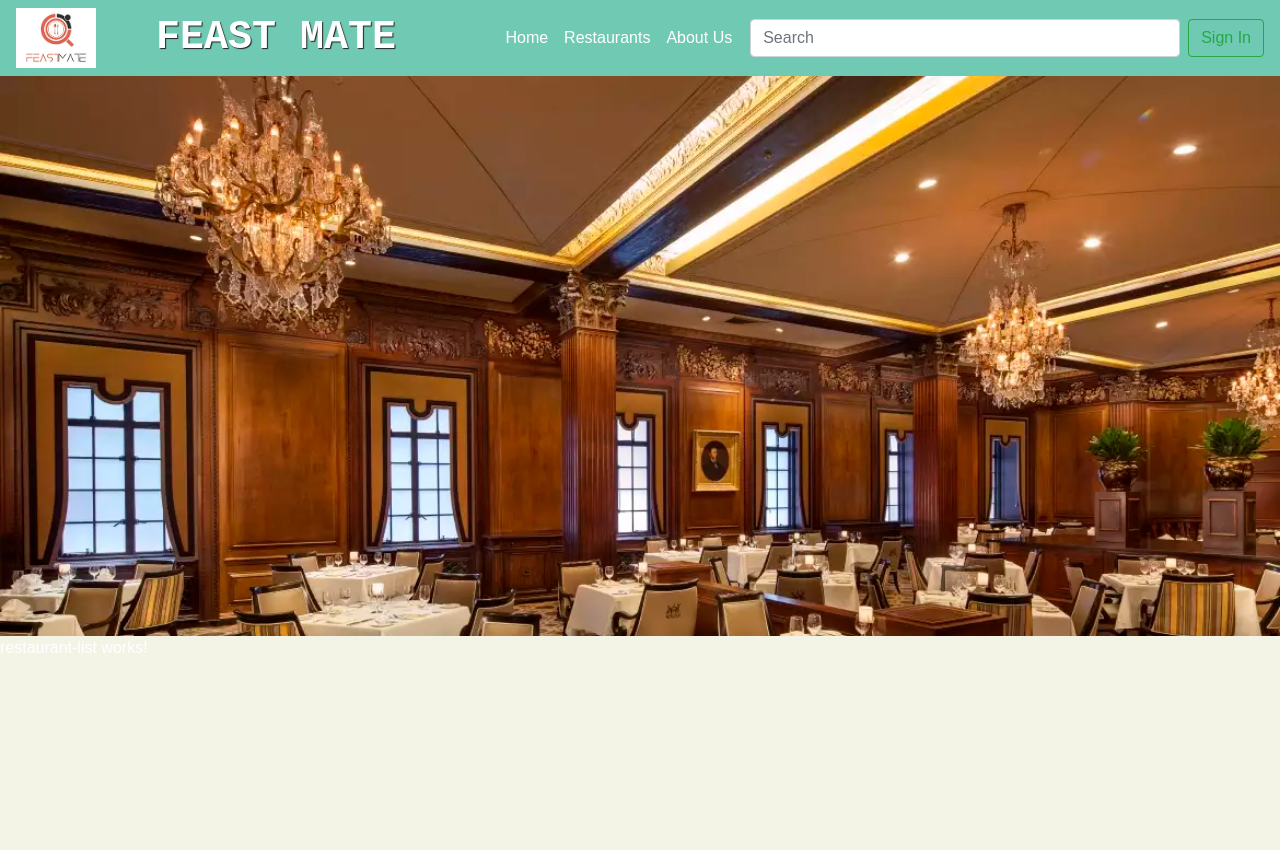
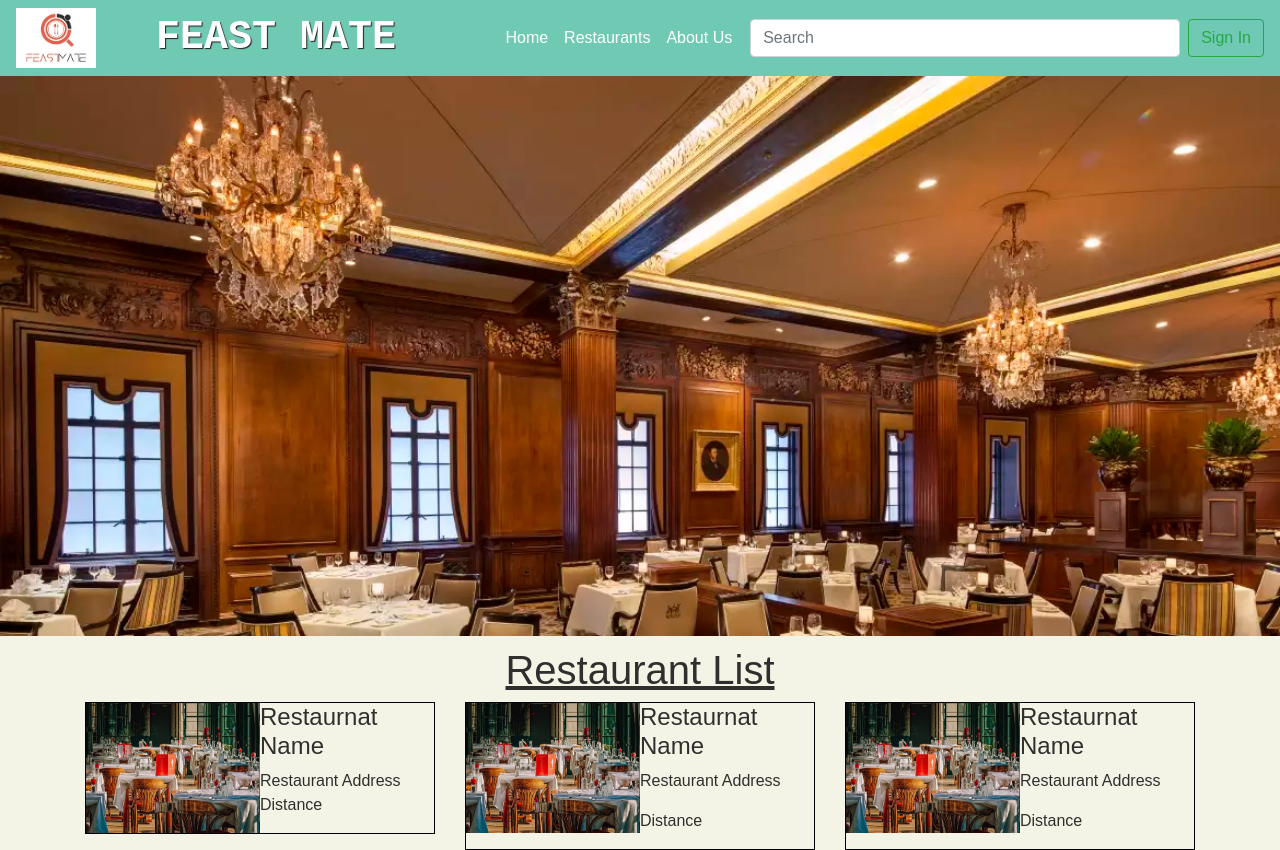
Before and after one commit to stanislous/RestaurantMate, an Angular app: page / in a window 1280 px wide. Before the commit the page ends 800 px from the top, so only its background shows below. Built offline with nearby package versions, Linux system fonts and the light colour scheme.

Commit message:
creating restaurant list

```diff
--- a/src/app/restaurant-list/restaurant-list.component.css
+++ b/src/app/restaurant-list/restaurant-list.component.css
@@ -0,0 +1,23 @@
+.heading{
+    margin-top: 10px;
+    color:rgb(49, 46, 46);
+    text-align: center;
+    text-decoration: underline;
+}
+
+.restaurantCard{
+    box-sizing: border-box;
+    border: 1px black solid;
+}
+
+.restaurantDetails{
+    padding-left:5px;
+    color:rgb(49, 46, 46);
+}
+
+.restaurant-image{
+    float: left;
+    width: 50%;
+    height: 130px;
+    background-size: cover;
+}
--- a/src/app/restaurant-list/restaurant-list.component.html
+++ b/src/app/restaurant-list/restaurant-list.component.html
@@ -1,3 +1,34 @@
-<p>
-  restaurant-list works!
-</p>
+<div id="courses-list" class="container">
+  <h1 id="heading" class="heading">Restaurant List</h1>
+  <div class="row">
+    <div class="col-md-4">
+        <div class="restaurantCard">
+            <img src="../../assets/images/restImage1.jpg" class="restaurant-image">
+            <div class="restaurantDetails">
+                <h4>Restaurnat Name</h4>
+                <p>Restaurant Address<br>Distance</p>
+            </div>
+        </div>
+    </div>
+    <div class="col-md-4">
+        <div class="restaurantCard">
+            <img src="../../assets/images/restImage1.jpg" class="restaurant-image">
+            <div class="restaurantDetails">
+                <h4>Restaurnat Name</h4>
+                <p>Restaurant Address</p>
+                <p>Distance</p>
+            </div>
+        </div>
+    </div>
+    <div class="col-md-4">
+        <div class="restaurantCard">
+            <img src="../../assets/images/restImage1.jpg" class="restaurant-image">
+            <div class="restaurantDetails">
+                <h4>Restaurnat Name</h4>
+                <p>Restaurant Address</p>
+                <p>Distance</p>
+            </div>
+        </div>
+    </div>
+  </div>
+</div>
```
Also changed, not shown: src/assets/images/restImage1.jpg (added).
